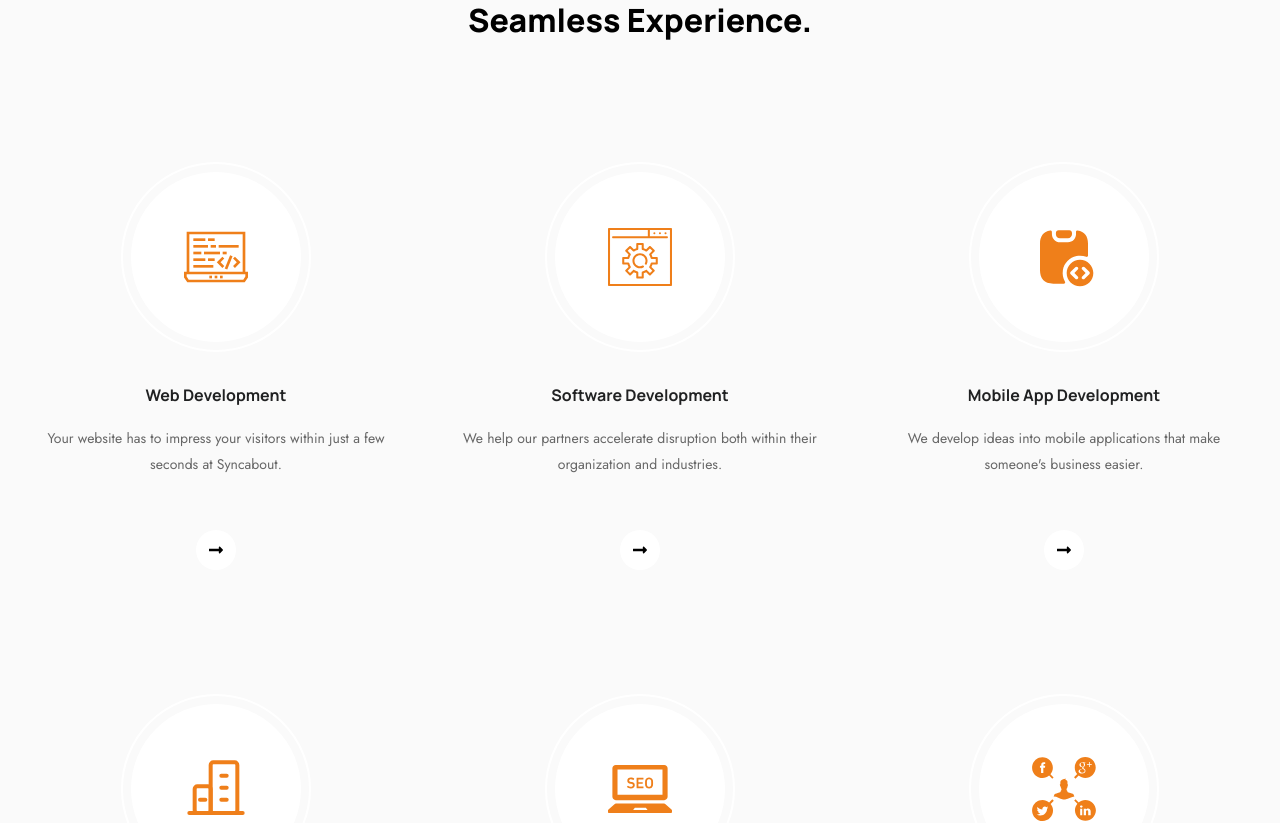
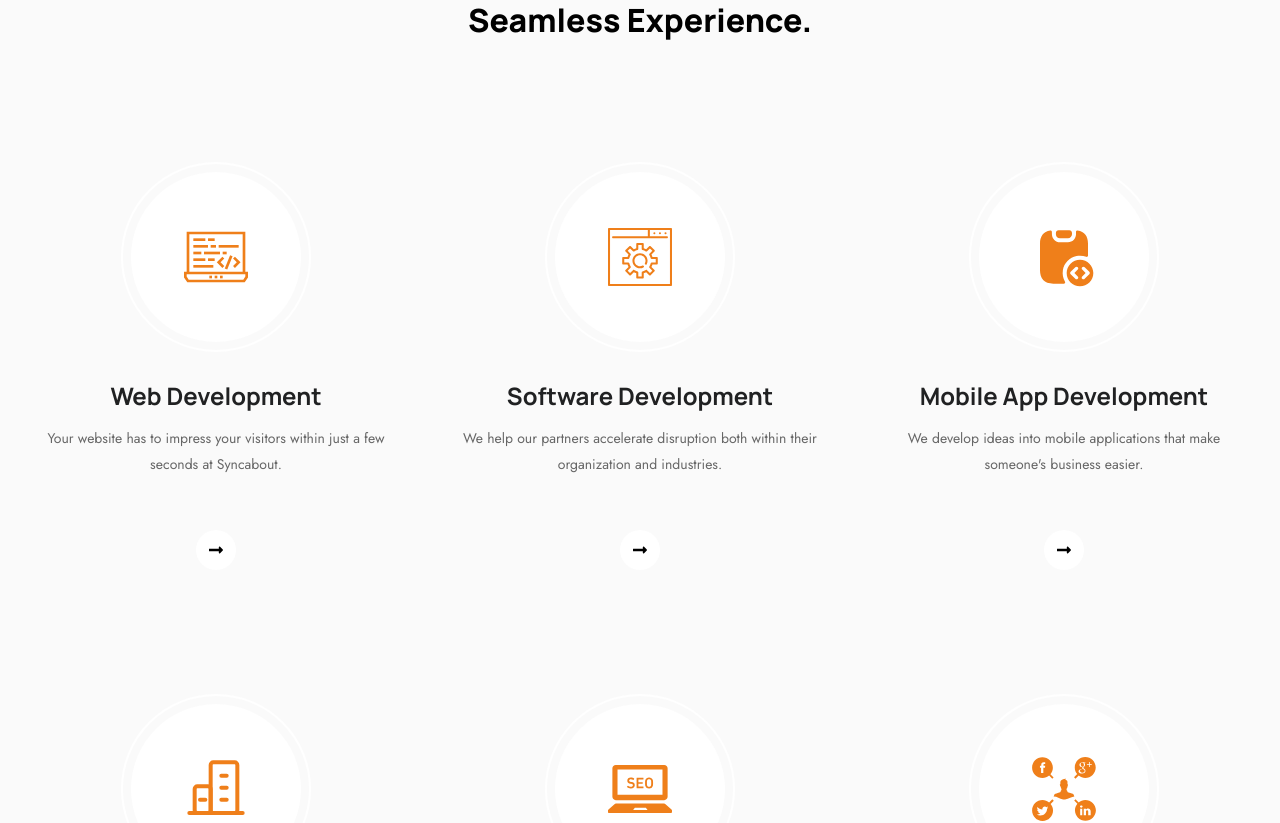
Before and after one commit to GarvSyncabout/syncaboutlatest, a React (Vite) app: page / in a window 1280 px wide. Shown: the part 1367-2190 px from the top of the page. Built offline with nearby package versions, Linux system fonts and the light colour scheme.

Commit message:
Service Page with animation completed

```diff
--- a/package.json
+++ b/package.json
@@ -11,6 +11,7 @@
   },
   "dependencies": {
     "animate.css": "^4.1.1",
+    "aos": "^3.0.0-beta.6",
     "react": "^18.3.1",
     "react-dom": "^18.3.1",
     "react-icons": "^5.3.0",
--- a/src/Components/Service Section/Service.jsx
+++ b/src/Components/Service Section/Service.jsx
@@ -1,10 +1,16 @@
-import React from "react";
+import React, { useEffect } from "react";
 import "../Service Section/service.css";
 import { FaLongArrowAltRight } from "react-icons/fa";
 import { Link } from "react-router-dom";
 import "animate.css";
+import AOS from "aos";
+import "aos/dist/aos.css";
 
 const Service = () => {
+  useEffect(() => {
+    AOS.init();
+  }, []);
+
   const cards = [
     {
       id: "1",
@@ -62,7 +68,12 @@ const Service = () => {
             business. Explore Our Customized Services for a Seamless Experience.
           </h2>
         </div>
-        <div className="animate__animated animate__fadeInDown animate__delay-1s grid place-items-center place-content-center self-center md:grid-cols-2  lg:grid-cols-3 gap-8">
+        <div
+          data-aos="fade-down"
+          data-aos-delay="50"
+          data-aos-duration="1000"
+          className=" grid place-items-center place-content-center self-center md:grid-cols-2  lg:grid-cols-3 gap-8"
+        >
           {cards.map((card) => {
             return (
               <div
@@ -76,7 +87,7 @@ const Service = () => {
                   </div>
                 </div>
                 <div id="content-div">
-                  <h4 className="font-Manrope text-[24px] text-base leading-[31px] text-[#202122] text-wrap font-bold mb-[14px]">
+                  <h4 className="font-Manrope text-[24px] leading-[31.2px] text-[#202122] text-wrap font-bold mb-[14px]">
                     {card.title}
                   </h4>
                   <p className="font-Jost text-sm leading-[26px] font-normal text-[#666666] mb-[45px]">
```
Also changed, not shown: 1 other file (tests, documents, lock files or other folders).
